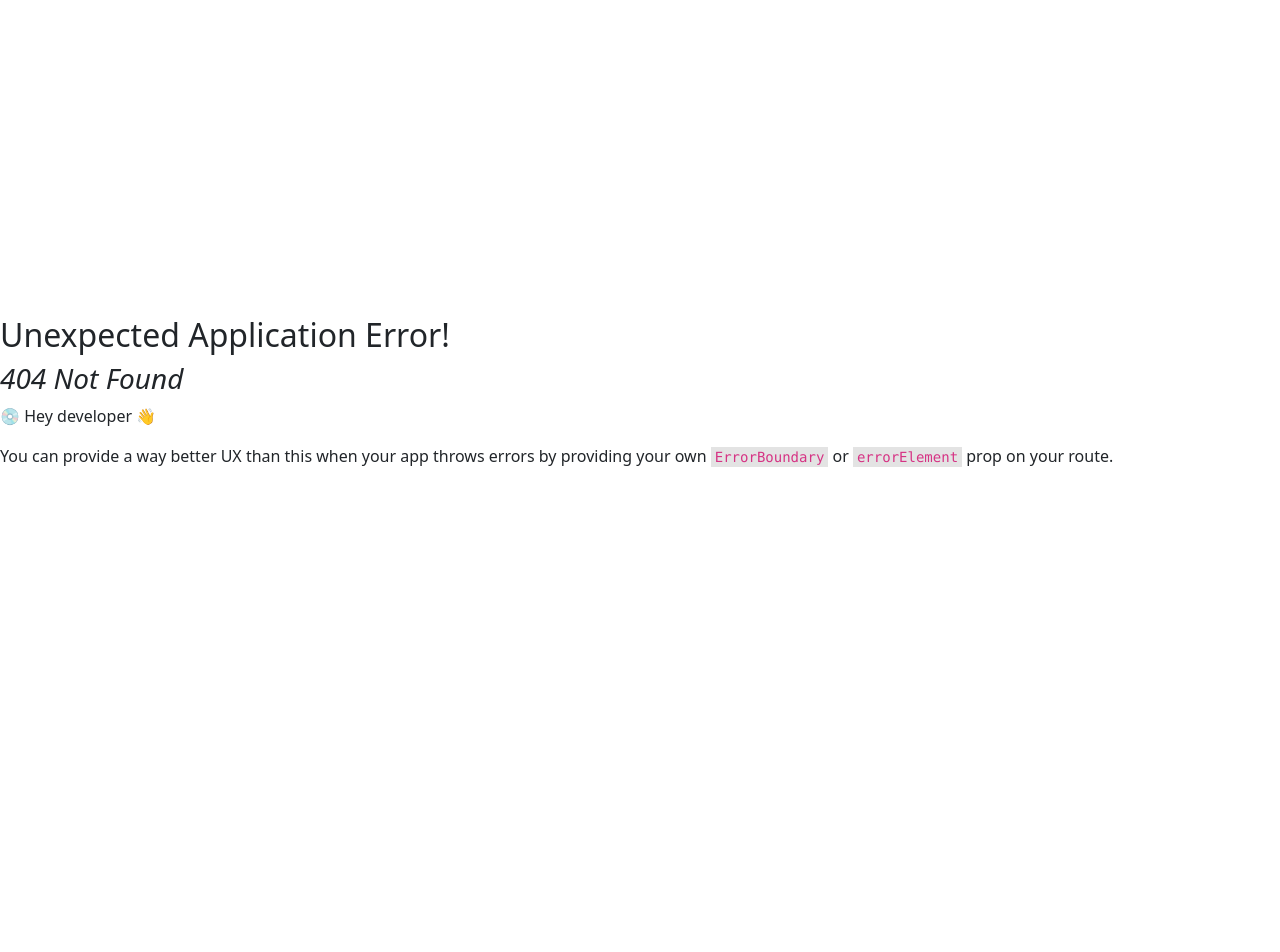
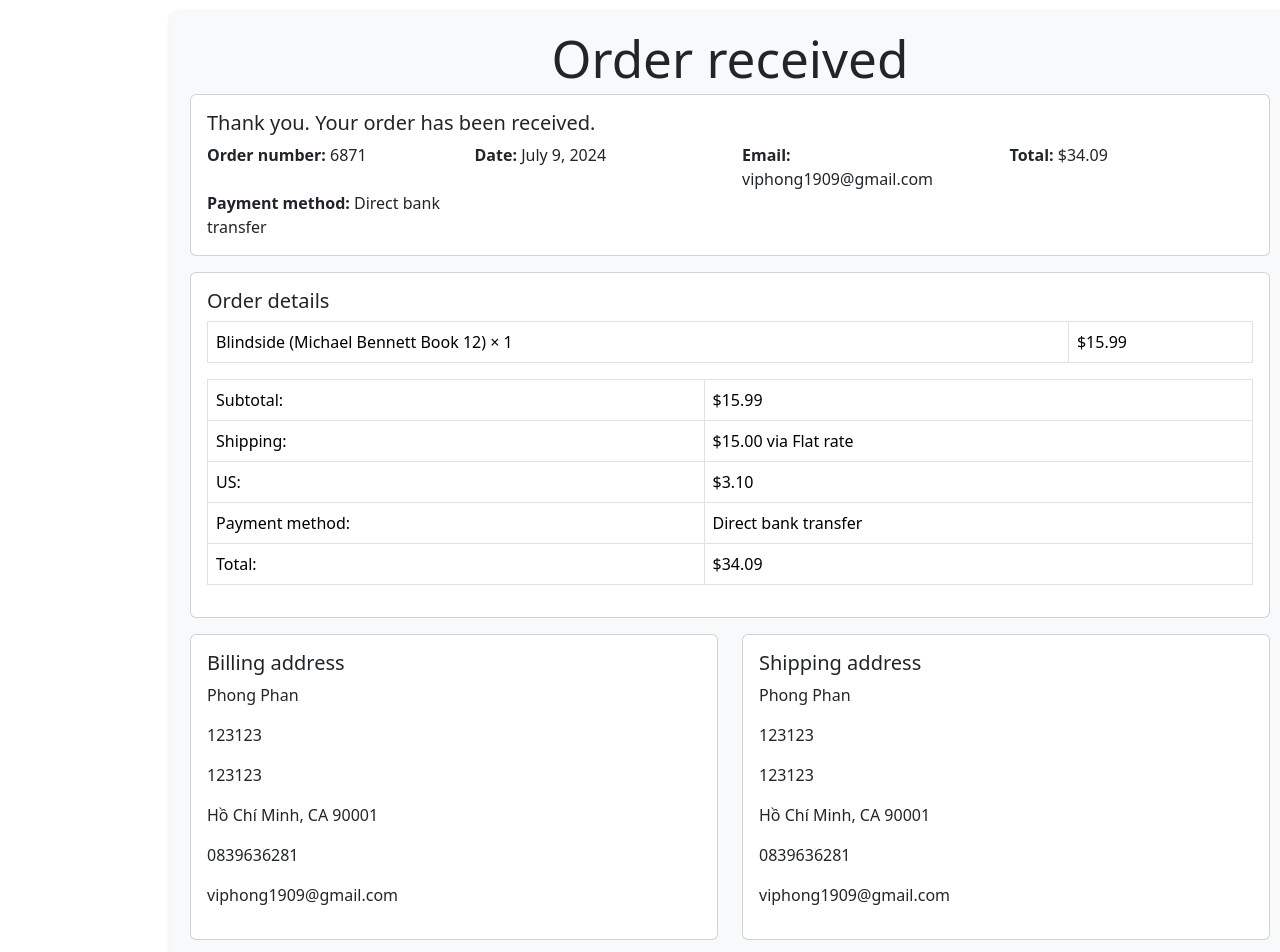
Before and after one commit to VixFong/BookStoreMana, a React (Vite) app: page /orderreceived in a window 1280 px wide. Before the commit this address had no page. Shown: the top 952 px of the page. Before the commit the page ends 800 px from the top, so only its background shows below. Built offline with nearby package versions, Linux system fonts and the light colour scheme.

Commit message:
Added Order Received

```diff
--- a/src/Component/CheckoutForm.jsx
+++ b/src/Component/CheckoutForm.jsx
@@ -209,7 +209,7 @@ export const CheckoutForm = () => {
                   )}
                 </Form.Group>
               </PaymentSection>
-              <Button variant="primary" className="w-100 mt-3">Place order</Button>
+              <Button variant="primary" className="w-100 mt-3"><a className='text-light'href='orderreceived'>Place order</a></Button>
             </Card.Body>
           </Card>
         </Col>
--- /dev/null
+++ b/src/Component/OrderSummary.jsx
@@ -0,0 +1,136 @@
+import React from 'react';
+import 'bootstrap/dist/css/bootstrap.min.css';
+import { Container, Row, Col, Card, Table } from 'react-bootstrap';
+import styled from 'styled-components';
+
+export const OrderSummary = () => {
+  const orderDetails = {
+    orderNumber: '6871',
+    date: 'July 9, 2024',
+    email: 'viphong1909@gmail.com',
+    total: '$34.09',
+    paymentMethod: 'Direct bank transfer',
+    items: [
+      {
+        name: 'Blindside (Michael Bennett Book 12)',
+        quantity: 1,
+        price: '$15.99',
+      },
+    ],
+    subtotal: '$15.99',
+    shipping: '$15.00 via Flat rate',
+    us: '$3.10',
+    billingAddress: {
+      name: 'Phong Phan',
+      address1: '123123',
+      address2: '123123',
+      city: 'Hồ Chí Minh, CA 90001',
+      phone: '0839636281',
+      email: 'viphong1909@gmail.com',
+    },
+    shippingAddress: {
+      name: 'Phong Phan',
+      address1: '123123',
+      address2: '123123',
+      city: 'Hồ Chí Minh, CA 90001',
+      phone: '0839636281',
+      email: 'viphong1909@gmail.com',
+    },
+  };
+
+  return (
+    <StyledContainer>
+      <h1 className="text-center">Order received</h1>
+      <Card className="mb-3">
+        <Card.Body>
+          <h5>Thank you. Your order has been received.</h5>
+          <Row>
+            <Col md={3}><strong>Order number:</strong> {orderDetails.orderNumber}</Col>
+            <Col md={3}><strong>Date:</strong> {orderDetails.date}</Col>
+            <Col md={3}><strong>Email:</strong> {orderDetails.email}</Col>
+            <Col md={3}><strong>Total:</strong> {orderDetails.total}</Col>
+            <Col md={3}><strong>Payment method:</strong> {orderDetails.paymentMethod}</Col>
+          </Row>
+        </Card.Body>
+      </Card>
+
+      <Card className="mb-3">
+        <Card.Body>
+          <h5>Order details</h5>
+          <Table bordered>
+            <tbody>
+              {orderDetails.items.map((item, index) => (
+                <tr key={index}>
+                  <td>{item.name} × {item.quantity}</td>
+                  <td>{item.price}</td>
+                </tr>
+              ))}
+            </tbody>
+          </Table>
+          <Table bordered>
+            <tbody>
+              <tr>
+                <td>Subtotal:</td>
+                <td>{orderDetails.subtotal}</td>
+              </tr>
+              <tr>
+                <td>Shipping:</td>
+                <td>{orderDetails.shipping}</td>
+              </tr>
+              <tr>
+                <td>US:</td>
+                <td>{orderDetails.us}</td>
+              </tr>
+              <tr>
+                <td>Payment method:</td>
+                <td>{orderDetails.paymentMethod}</td>
+              </tr>
+              <tr>
+                <td>Total:</td>
+                <td>{orderDetails.total}</td>
+              </tr>
+            </tbody>
+          </Table>
+        </Card.Body>
+      </Card>
+
+      <Row>
+        <Col md={6}>
+          <Card className="mb-3">
+            <Card.Body>
+              <h5>Billing address</h5>
+              <p>{orderDetails.billingAddress.name}</p>
+              <p>{orderDetails.billingAddress.address1}</p>
+              <p>{orderDetails.billingAddress.address2}</p>
+              <p>{orderDetails.billingAddress.city}</p>
+              <p>{orderDetails.billingAddress.phone}</p>
+              <p>{orderDetails.billingAddress.email}</p>
+            </Card.Body>
+          </Card>
+        </Col>
+        <Col md={6}>
+          <Card className="mb-3">
+            <Card.Body>
+              <h5>Shipping address</h5>
+              <p>{orderDetails.shippingAddress.name}</p>
+              <p>{orderDetails.shippingAddress.address1}</p>
+              <p>{orderDetails.shippingAddress.address2}</p>
+              <p>{orderDetails.shippingAddress.city}</p>
+              <p>{orderDetails.shippingAddress.phone}</p>
+              <p>{orderDetails.shippingAddress.email}</p>
+            </Card.Body>
+          </Card>
+        </Col>
+      </Row>
+    </StyledContainer>
+  );
+};
+
+const StyledContainer = styled(Container)`
+  background-color: #f8f9fa;
+  padding: 20px;
+  border-radius: 8px;
+  box-shadow: 0 2px 4px rgba(0, 0, 0, 0.1);
+`;
+
+export default OrderSummary;
--- /dev/null
+++ b/src/Pages/OrderReceived.jsx
@@ -0,0 +1,24 @@
+import React from 'react'
+import OrderSummary from '../Component/OrderSummary'
+
+export const OrderReceived = () => {
+  return (
+    <div className='container'>
+        <OrderSummary/>
+    </div>
+  )
+}
+
+const styles = `
+  .container {
+    padding: 10px;
+    margin-left: 80px;
+  }
+
+`;
+
+// Inject the styles into the page
+const styleSheet = document.createElement("style");
+styleSheet.type = "text/css";
+styleSheet.innerText = styles;
+document.head.appendChild(styleSheet);
--- a/src/main.jsx
+++ b/src/main.jsx
@@ -33,6 +33,7 @@ import { CompleteOrder } from './Pages/CompleteOrder.jsx'
 import { DetailCompleteOrder } from './Pages/DetailCompleteOrder.jsx'
 import { OrderManagement } from './Pages/OrderManagement.jsx'
 import { Checkout } from './Pages/Checkout.jsx'
+import { OrderReceived } from './Pages/OrderReceived.jsx'
 
   const router = createBrowserRouter([
     {
@@ -62,6 +63,10 @@ import { Checkout } from './Pages/Checkout.jsx'
     {
         path: 'checkout',
         element: <Checkout/>,
+    },
+    {
+        path: 'orderreceived',
+        element: <OrderReceived/>,
     },
     {
         path: 'AdminPage',
```
